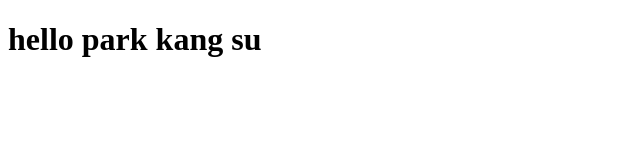
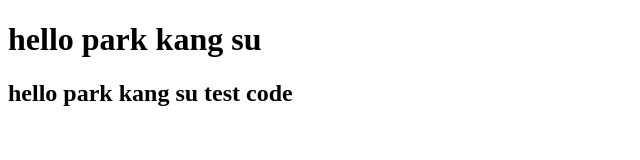
Before and after one commit to koreanhanker/git_project, a plain HTML site: page index.html in a window 1280 px wide. Shown: the whole page, without its empty margins (0-640 px from the left). Drawn offline with Linux system fonts and the light colour scheme.

Commit message:
freshman first commit

```diff
--- a/index.html
+++ b/index.html
@@ -6,5 +6,6 @@
 </head>
 <body>
 <h1>hello park kang su</h1>
+<h2>hello park kang su test code</h2>
 </body>
 </html>
```
